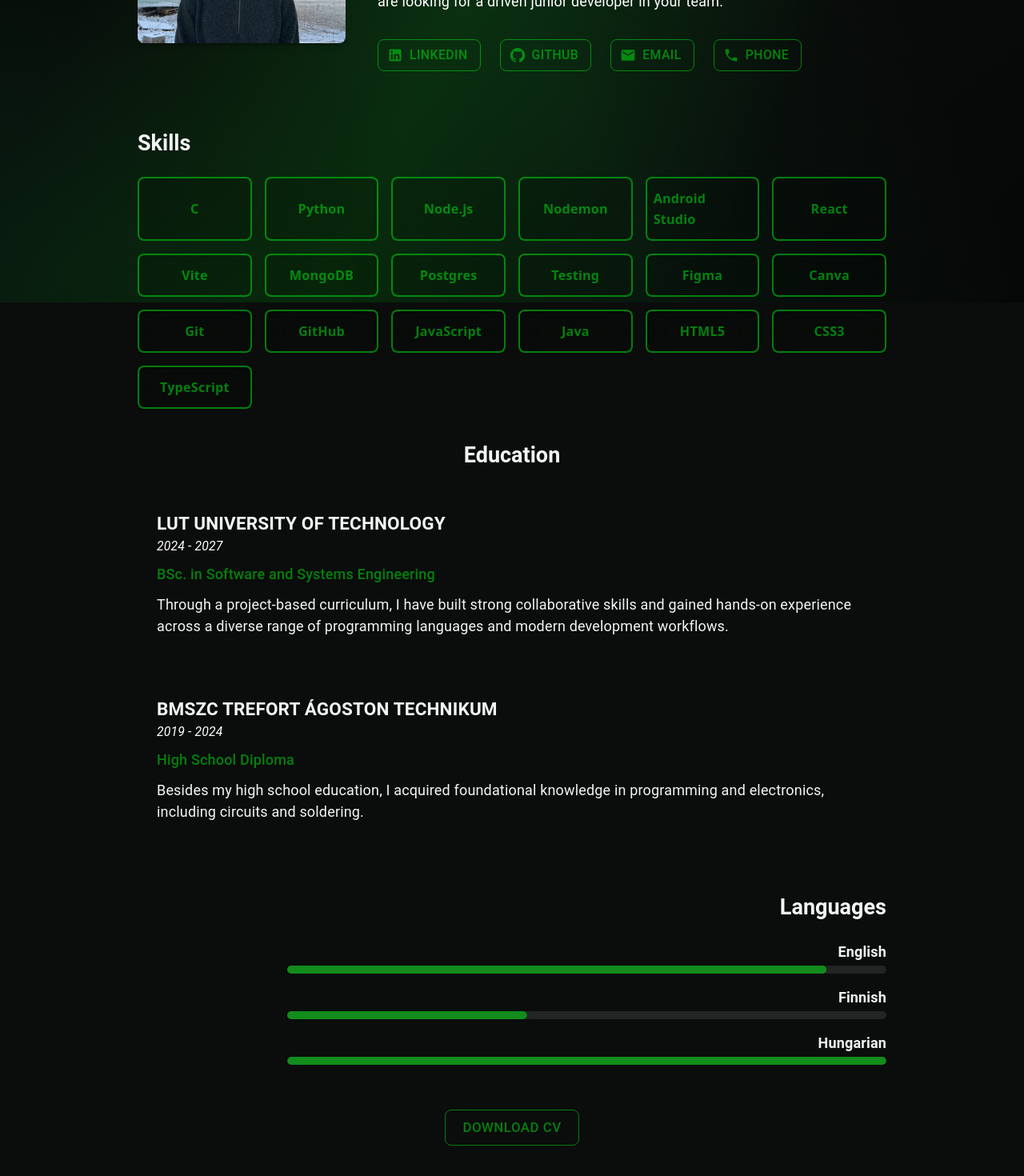
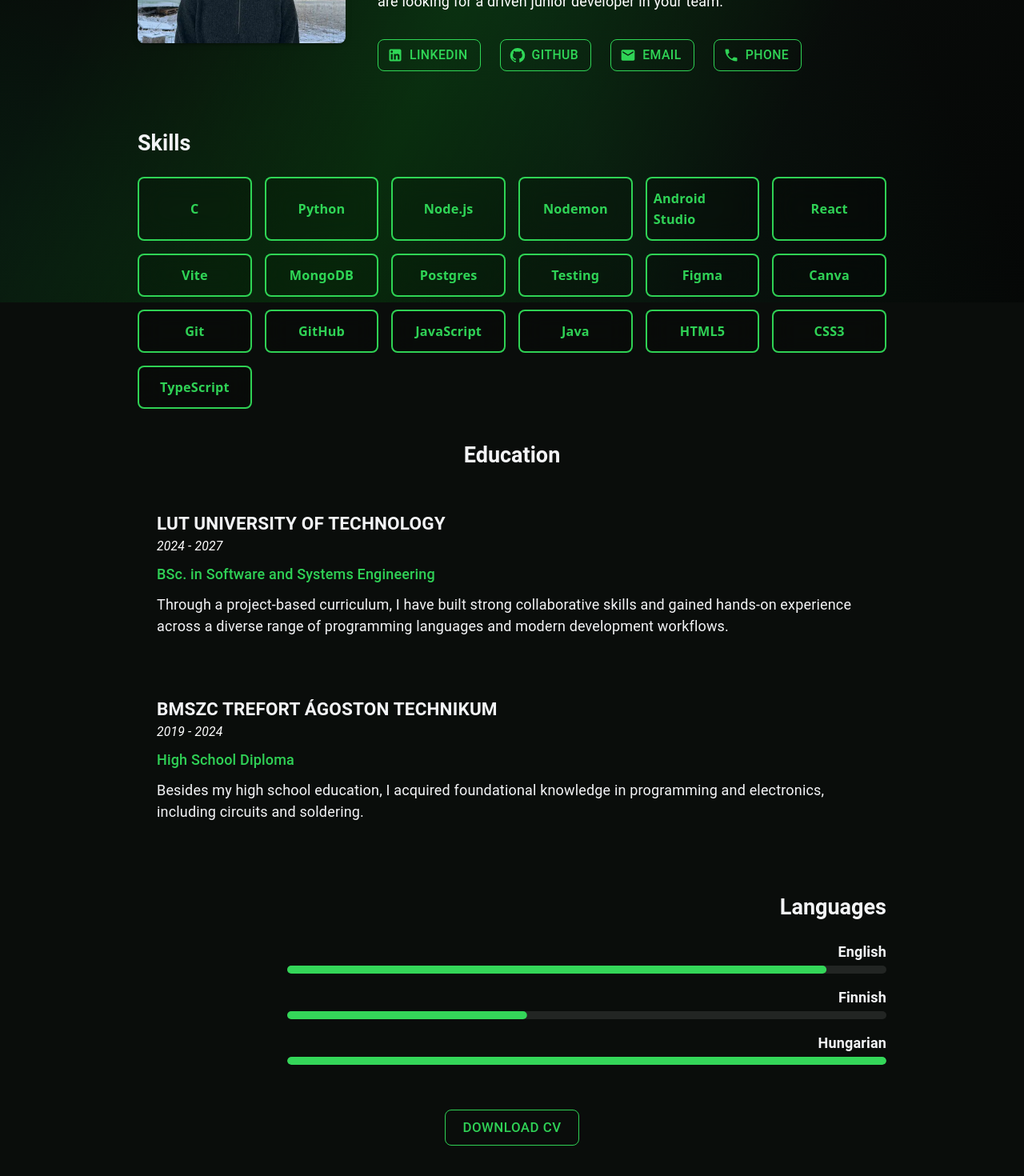
Before and after one commit to marci-69420/Portfolio, a React (Vite) app: page / in a window 1280 px wide. Shown: the part 422-1892 px from the top of the page at 80% size. Built offline with nearby package versions, Linux system fonts and the light colour scheme.

Commit message:
changed contrast

```diff
--- a/index.html
+++ b/index.html
@@ -5,10 +5,6 @@
     <link rel="icon" type="image/svg+xml" href="/favicon.svg" />
     <meta name="viewport" content="width=device-width, initial-scale=1.0, viewport-fit=cover" />
     <meta name="theme-color" content="#0a0d0b" />
-    <meta name="apple-mobile-web-app-capable" content="yes" />
-    <meta name="apple-mobile-web-app-status-bar-style" content="black-translucent" />
-    <meta name="apple-mobile-web-app-title" content="Marton Magyar" />
-    <link rel="manifest" href="%BASE_URL%manifest.webmanifest" />
     <meta name="description" content="Márton Magyar's portfolio website, a junior software engineer." />
     <title>Marton_Magyar-Portfolio</title>
   </head>
--- a/src/components/navbar.tsx
+++ b/src/components/navbar.tsx
@@ -63,10 +63,10 @@ export default function Navbar() {
 
         {/* DESKTOP VIEW: Links on the right */}
         <Box sx={{ display: { xs: 'none', md: 'flex' }, gap: 2 , paddingRight: 2 }}>
-          <Button component={Link} to="/about" sx={{ borderRadius: 2, color: 'white', '&:hover': { color: '#00ff1578' } }}>
+          <Button component={Link} to="/about" sx={{ borderRadius: 2, color: 'white', '&:hover': { color: '#39ff67cf' } }}>
             About
           </Button>
-          <Button component={Link} to="/projects" sx={{ borderRadius: 2, color: 'white', '&:hover': { color: '#00ff1578' } }}>
+          <Button component={Link} to="/projects" sx={{ borderRadius: 2, color: 'white', '&:hover': { color: '#39ff67cf' } }}>
             Projects
           </Button>
         </Box>
@@ -80,7 +80,7 @@ export default function Navbar() {
             aria-haspopup="true"
             onClick={handleOpenNavMenu}
             color="inherit"
-            sx={{ borderRadius: 2, color: '#00ff1578' }}
+            sx={{ borderRadius: 2, color: '#39ff67cf' }}
           >
             <MenuIcon />
           </IconButton>
--- a/src/components/profile.tsx
+++ b/src/components/profile.tsx
@@ -275,7 +275,7 @@ export default function Profile() {
           {/* Text & Buttons */}
           <Box sx={{ textAlign: { xs: 'center', md: 'left' } }}>
             <Typography variant="h4" component="h1" sx={{ fontWeight: 'bold', mb: 2 }}>
-              Hi, I'm <Box component="span" sx={{ color: '#00ff1578' }}>Marci</Box>, software engineer student
+              Hi, I'm <Box component="span" sx={{ color: '#39ff67cf' }}>Marci</Box>, software engineer student
             </Typography>
 
             <Typography variant="body1" sx={{ color: 'white', mb: 4, lineHeight: 1.7 }}>
@@ -303,7 +303,7 @@ export default function Profile() {
                   href="https://www.linkedin.com/in/m%C3%A1rton-magyar/"
                   target="_blank"
                   rel="noopener noreferrer"
-                  sx={{ borderRadius: 2, color: '#00ff1578', borderColor: '#00ff1578', transition: 'color 0.2s ease-in-out, border-color 0.2s ease-in-out', '&:hover': { borderColor: '#00ff15', color: '#00ff15' } }}
+                  sx={{ borderRadius: 2, color: '#39ff67cf', borderColor: '#39ff67cf', transition: 'color 0.2s ease-in-out, border-color: 0.2s ease-in-out', '&:hover': { borderColor: '#39ff66', color: '#39ff66' } }}
                 >
                   LinkedIn
                 </Button>
@@ -315,7 +315,7 @@ export default function Profile() {
                   href="https://github.com/marci-69420"
                   target="_blank"
                   rel="noopener noreferrer"
-                  sx={{ borderRadius: 2, color: '#00ff1578', borderColor: '#00ff1578', transition: 'color 0.2s ease-in-out, border-color 0.2s ease-in-out', '&:hover': { borderColor: '#00ff15', color: '#00ff15' } }}
+                  sx={{ borderRadius: 2, color: '#39ff67cf', borderColor: '#39ff67cf', transition: 'color 0.2s ease-in-out, border-color: 0.2s ease-in-out', '&:hover': { borderColor: '#39ff66', color: '#39ff66' } }}
                 >
                   GitHub
                 </Button>
@@ -325,7 +325,7 @@ export default function Profile() {
                   variant="outlined"
                   startIcon={<EmailIcon />}
                   href="mailto:magyarmarci04@gmail.com"
-                  sx={{ borderRadius: 2, color: '#00ff1578', borderColor: '#00ff1578', transition: 'color 0.2s ease-in-out, border-color 0.2s ease-in-out', '&:hover': { borderColor: '#00ff15', color: '#00ff15' } }}
+                  sx={{ borderRadius: 2, color: '#39ff67cf', borderColor: '#39ff67cf', transition: 'color 0.2s ease-in-out, border-color: 0.2s ease-in-out', '&:hover': { borderColor: '#39ff66', color: '#39ff66' } }}
                 >
                   Email
                 </Button>
@@ -335,7 +335,7 @@ export default function Profile() {
                   variant="outlined"
                   startIcon={<PhoneIcon />}
                   href="tel:+358469487277"
-                  sx={{ borderRadius: 2, color: '#00ff1578', borderColor: '#00ff1578', transition: 'color 0.2s ease-in-out, border-color 0.2s ease-in-out', '&:hover': { borderColor: '#00ff15', color: '#00ff15' } }}
+                  sx={{ borderRadius: 2, color: '#39ff67cf', borderColor: '#39ff67cf', transition: 'color 0.2s ease-in-out, border-color: 0.2s ease-in-out', '&:hover': { borderColor: '#39ff66', color: '#39ff66' } }}
                 >
                   Phone
                 </Button>
@@ -383,14 +383,14 @@ export default function Profile() {
                   py: 1.5,
                   px: 1,
                   border: '2px solid',
-                  borderColor: '#00ff1578',
+                  borderColor: '#39ff67cf',
                   borderRadius: 2,
                   display: 'flex',
                   alignItems: 'center',
                   justifyContent: 'center',
                   fontWeight: 'bold',
                   fontSize: '0.9rem',
-                  color: '#00ff1578',
+                  color: '#39ff67cf',
                   backgroundColor: 'rgba(0, 0, 0, 0.1)',
                   transition: 'all 0.2s ease-in-out',
                   cursor: 'default',
@@ -399,8 +399,8 @@ export default function Profile() {
                   '&:hover': {
                     transform: 'scale(1.05)',
                     boxShadow: 3,
-                    borderColor: '#00ff15',
-                    color: '#00ff15',
+                    borderColor: '#39ff66',
+                    color: '#39ff66',
                   },
                   width: '100%',
                 }}
@@ -448,7 +448,7 @@ export default function Profile() {
               <Typography variant="body2" sx={{ fontStyle: 'italic', color: 'white', mb: 1 }}>
                 {school.year}
               </Typography>
-              <Typography variant="subtitle1" sx={{ fontWeight: 'medium', mb: 1, color: '#00ff1578' }}>
+              <Typography variant="subtitle1" sx={{ fontWeight: 'medium', mb: 1, color: '#39ff67cf' }}>
                 {school.degree}
               </Typography>
               <Typography variant="body1">
@@ -494,7 +494,7 @@ export default function Profile() {
                 backgroundColor: 'rgba(255, 255, 255, 0.1)',
                 '& .MuiLinearProgress-bar': {
                   borderRadius: 2,
-                  backgroundColor: '#00ff1578',
+                  backgroundColor: '#39ff67cf',
                   transition: 'transform 1s ease-out'
                 }
               }}
@@ -510,7 +510,7 @@ export default function Profile() {
         color="primary"
         href={`${import.meta.env.BASE_URL}docs/CV.pdf`}
         download="Marton_Magyar_CV.pdf"
-        sx={{ borderRadius: 2, color: '#00ff1578', borderColor: '#00ff1578', transition: 'color 0.2s ease-in-out, border-color 0.2s ease-in-out', '&:hover': { borderColor: '#00ff15', color: '#00ff15' } }}
+          sx={{ borderRadius: 2, color: '#39ff67cf', borderColor: '#39ff67cf', transition: 'color 0.2s ease-in-out, border-color: 0.2s ease-in-out', '&:hover': { borderColor: '#39ff66', color: '#39ff66' } }}
       >
         Download CV
       </Button>
--- a/src/components/projects.tsx
+++ b/src/components/projects.tsx
@@ -129,8 +129,8 @@ export default function Projects() {
                 py: 0.25,
                 minWidth: 'auto',
                 mt: 0.25,
-                color: '#00ff1578',
-                borderColor: '#00ff1578',
+                color: '#39ff67cf',
+                borderColor: '#39ff67cf',
                 '& .MuiButton-startIcon': {
                   mr: { xs: 0, sm: 1 },
                   ml: { xs: 0, sm: '-4px' },
@@ -144,8 +144,8 @@ export default function Projects() {
                 justifyContent: 'center',
                 px: { xs: 0, sm: 1 },
                 '&:hover': {
-                  borderColor: '#00ff15',
-                  color: '#00ff15',
+                  borderColor: '#39ff66',
+                  color: '#39ff66',
                   backgroundColor: 'rgba(0, 255, 21, 0.04)'
                 }
               }}
```
Also changed, not shown: public/manifest.webmanifest (deleted).
